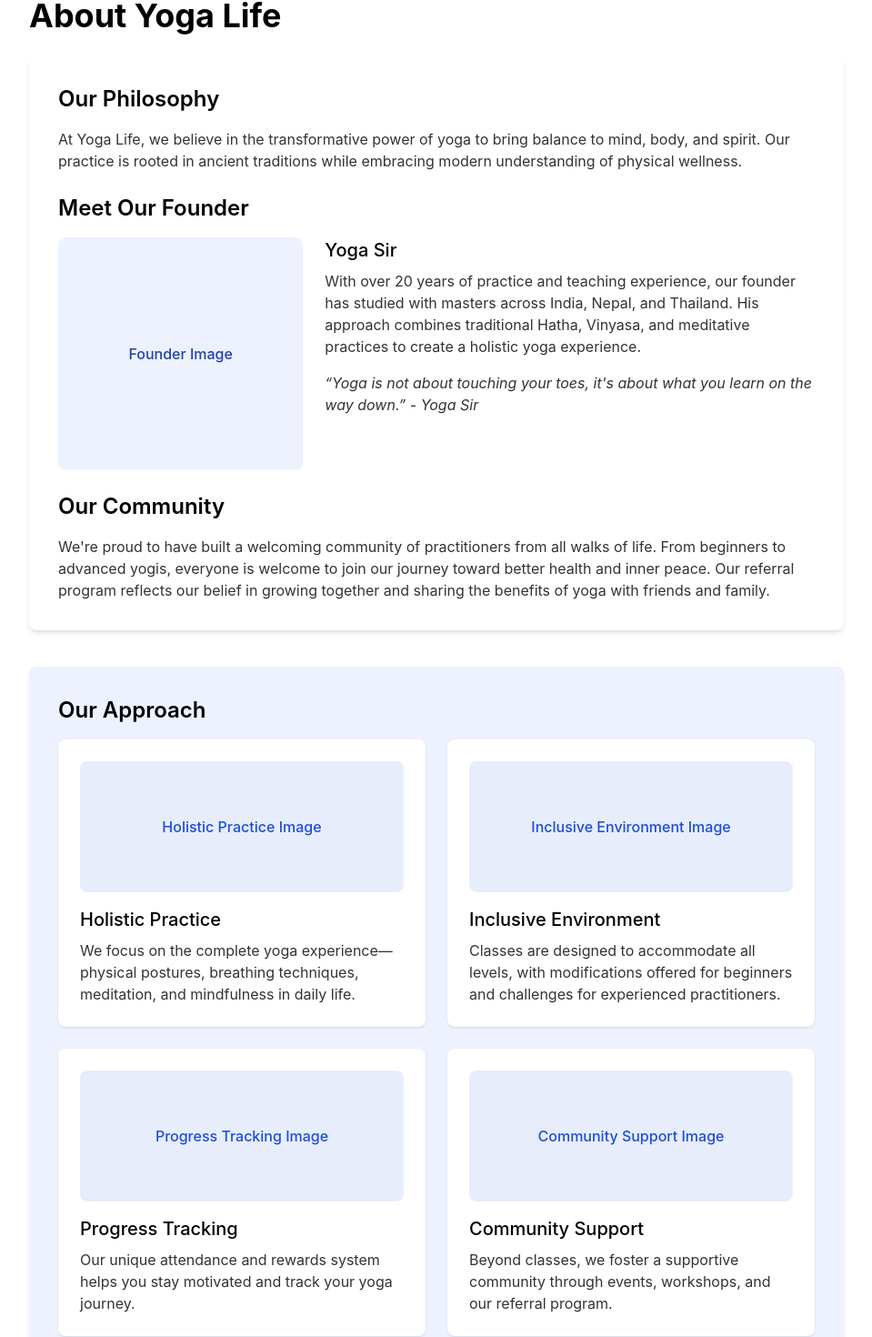
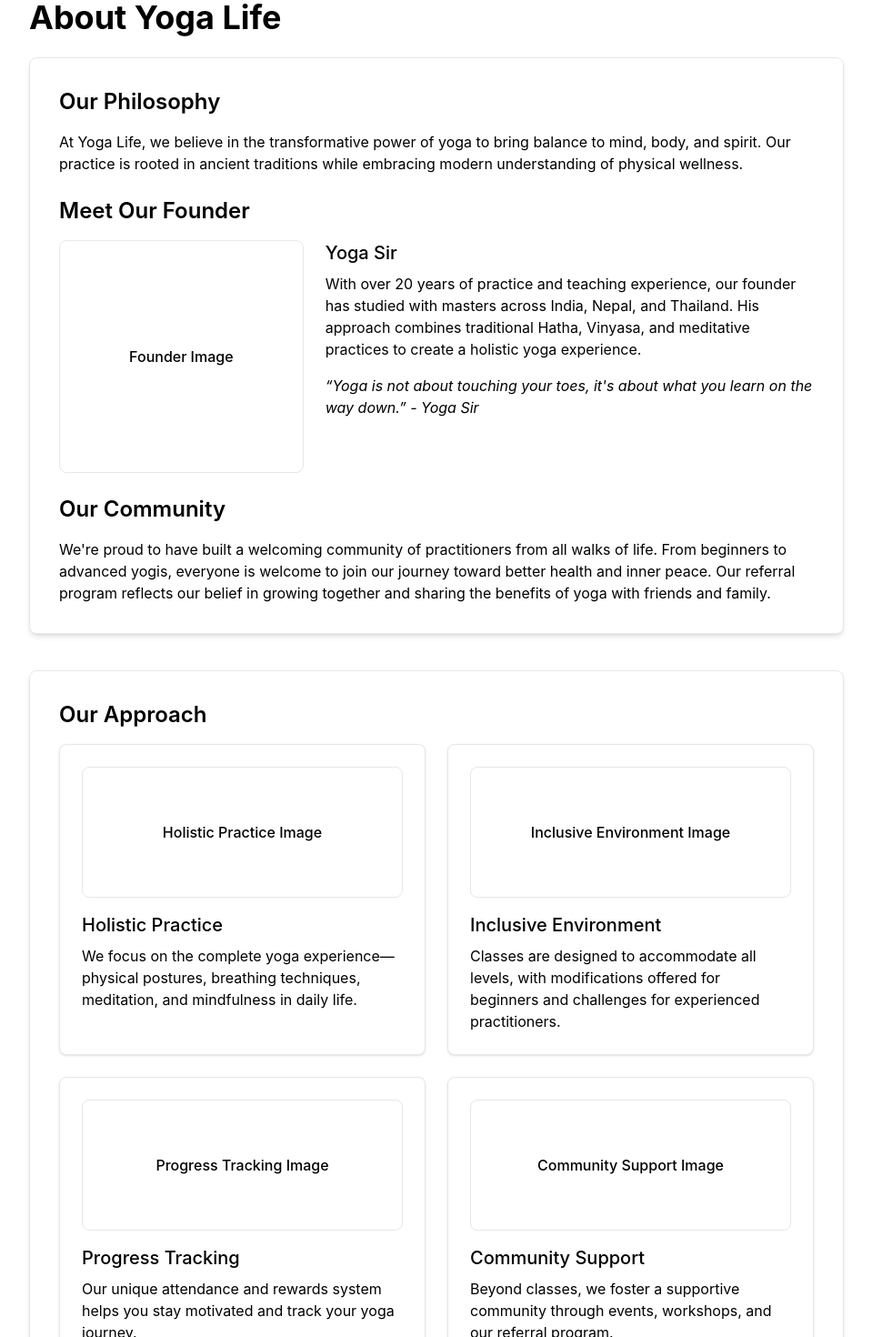
Before and after one commit to vanshsafe-site/yogalife, a Next.js app: page /about in a window 1280 px wide. Shown: the part 163-1633 px from the top of the page at 91% size, without its empty margins (160-1119 px from the left). Built offline with nearby package versions, Linux system fonts and the light colour scheme.

Commit message:
Update styling for home, about and pricing pages with black text on white background

```diff
--- a/src/app/about/page.tsx
+++ b/src/app/about/page.tsx
@@ -1,80 +1,80 @@
 export default function AboutPage() {
   return (
-    <main className="flex min-h-screen flex-col items-center p-6 md:p-24">
+    <main className="flex min-h-screen flex-col items-center p-6 md:p-24 bg-white">
       <div className="max-w-4xl w-full">
-        <h1 className="text-4xl font-bold mb-6 animate-fadeIn">About Yoga Life</h1>
+        <h1 className="text-4xl font-bold mb-6 animate-fadeIn text-black">About Yoga Life</h1>
 
-        <div className="bg-card rounded-lg shadow-md p-8 mb-10 animate-fadeIn animation-delay-150">
-          <h2 className="text-2xl font-semibold mb-4 text-card-foreground">Our Philosophy</h2>
-          <p className="text-muted-foreground mb-6">
+        <div className="bg-white rounded-lg shadow-md p-8 mb-10 animate-fadeIn animation-delay-150 border border-gray-200">
+          <h2 className="text-2xl font-semibold mb-4 text-black">Our Philosophy</h2>
+          <p className="text-black mb-6">
             At Yoga Life, we believe in the transformative power of yoga to bring balance to mind, body, and spirit.
             Our practice is rooted in ancient traditions while embracing modern understanding of physical wellness.
           </p>
 
-          <h2 className="text-2xl font-semibold mb-4 text-card-foreground">Meet Our Founder</h2>
+          <h2 className="text-2xl font-semibold mb-4 text-black">Meet Our Founder</h2>
           <div className="flex flex-col md:flex-row gap-6 mb-6">
-            <div className="md:w-1/3 rounded-lg h-64 bg-accent flex items-center justify-center overflow-hidden transition-transform duration-500 hover:scale-105 animate-slideInLeft animation-delay-300">
-              <span className="text-accent-foreground font-medium">Founder Image</span>
+            <div className="md:w-1/3 rounded-lg h-64 bg-white flex items-center justify-center overflow-hidden transition-transform duration-500 hover:scale-105 animate-slideInLeft animation-delay-300 border border-gray-200">
+              <span className="text-black font-medium">Founder Image</span>
             </div>
             <div className="md:w-2/3 animate-slideInRight animation-delay-300">
-              <h3 className="text-xl font-medium mb-2 text-card-foreground">Yoga Sir</h3>
-              <p className="text-muted-foreground mb-4">
+              <h3 className="text-xl font-medium mb-2 text-black">Yoga Sir</h3>
+              <p className="text-black mb-4">
                 With over 20 years of practice and teaching experience, our founder has studied with masters across
                 India, Nepal, and Thailand. His approach combines traditional Hatha, Vinyasa, and meditative practices
                 to create a holistic yoga experience.
               </p>
-              <p className="text-muted-foreground italic">
+              <p className="text-black italic">
                 &ldquo;Yoga is not about touching your toes, it&apos;s about what you learn on the way down.&rdquo; - Yoga Sir
               </p>
             </div>
           </div>
 
-          <h2 className="text-2xl font-semibold mb-4 text-card-foreground">Our Community</h2>
-          <p className="text-muted-foreground">
+          <h2 className="text-2xl font-semibold mb-4 text-black">Our Community</h2>
+          <p className="text-black">
             We&apos;re proud to have built a welcoming community of practitioners from all walks of life. From beginners
             to advanced yogis, everyone is welcome to join our journey toward better health and inner peace.
             Our referral program reflects our belief in growing together and sharing the benefits of yoga with friends and family.
           </p>
         </div>
 
-        <div className="bg-accent rounded-lg shadow-md p-8 animate-fadeIn animation-delay-450">
-          <h2 className="text-2xl font-semibold mb-4 text-accent-foreground">Our Approach</h2>
+        <div className="bg-white rounded-lg shadow-md p-8 animate-fadeIn animation-delay-450 border border-gray-200">
+          <h2 className="text-2xl font-semibold mb-4 text-black">Our Approach</h2>
           <div className="grid grid-cols-1 md:grid-cols-2 gap-6">
-            <div className="bg-card p-6 rounded-lg shadow-sm transition-all duration-300 hover:shadow-lg hover:-translate-y-1 animate-slideInUp animation-delay-600">
-              <div className="mb-4 h-36 w-full rounded-lg bg-primary/10 flex items-center justify-center group overflow-hidden">
-                <span className="text-primary font-medium transition-transform duration-500 group-hover:scale-110">Holistic Practice Image</span>
+            <div className="bg-white p-6 rounded-lg shadow-sm transition-all duration-300 hover:shadow-lg hover:-translate-y-1 animate-slideInUp animation-delay-600 border border-gray-200">
+              <div className="mb-4 h-36 w-full rounded-lg bg-white flex items-center justify-center group overflow-hidden border border-gray-200">
+                <span className="text-black font-medium transition-transform duration-500 group-hover:scale-110">Holistic Practice Image</span>
               </div>
-              <h3 className="text-xl font-medium mb-2 text-card-foreground">Holistic Practice</h3>
-              <p className="text-muted-foreground">
+              <h3 className="text-xl font-medium mb-2 text-black">Holistic Practice</h3>
+              <p className="text-black">
                 We focus on the complete yoga experience—physical postures, breathing techniques, meditation,
                 and mindfulness in daily life.
               </p>
             </div>
-            <div className="bg-card p-6 rounded-lg shadow-sm transition-all duration-300 hover:shadow-lg hover:-translate-y-1 animate-slideInUp animation-delay-750">
-              <div className="mb-4 h-36 w-full rounded-lg bg-primary/10 flex items-center justify-center group overflow-hidden">
-                <span className="text-primary font-medium transition-transform duration-500 group-hover:scale-110">Inclusive Environment Image</span>
+            <div className="bg-white p-6 rounded-lg shadow-sm transition-all duration-300 hover:shadow-lg hover:-translate-y-1 animate-slideInUp animation-delay-750 border border-gray-200">
+              <div className="mb-4 h-36 w-full rounded-lg bg-white flex items-center justify-center group overflow-hidden border border-gray-200">
+                <span className="text-black font-medium transition-transform duration-500 group-hover:scale-110">Inclusive Environment Image</span>
               </div>
-              <h3 className="text-xl font-medium mb-2 text-card-foreground">Inclusive Environment</h3>
-              <p className="text-muted-foreground">
+              <h3 className="text-xl font-medium mb-2 text-black">Inclusive Environment</h3>
+              <p className="text-black">
                 Classes are designed to accommodate all levels, with modifications offered for beginners and
                 challenges for experienced practitioners.
               </p>
             </div>
-            <div className="bg-card p-6 rounded-lg shadow-sm transition-all duration-300 hover:shadow-lg hover:-translate-y-1 animate-slideInUp animation-delay-900">
-              <div className="mb-4 h-36 w-full rounded-lg bg-primary/10 flex items-center justify-center group overflow-hidden">
-                <span className="text-primary font-medium transition-transform duration-500 group-hover:scale-110">Progress Tracking Image</span>
+            <div className="bg-white p-6 rounded-lg shadow-sm transition-all duration-300 hover:shadow-lg hover:-translate-y-1 animate-slideInUp animation-delay-900 border border-gray-200">
+              <div className="mb-4 h-36 w-full rounded-lg bg-white flex items-center justify-center group overflow-hidden border border-gray-200">
+                <span className="text-black font-medium transition-transform duration-500 group-hover:scale-110">Progress Tracking Image</span>
               </div>
-              <h3 className="text-xl font-medium mb-2 text-card-foreground">Progress Tracking</h3>
-              <p className="text-muted-foreground">
+              <h3 className="text-xl font-medium mb-2 text-black">Progress Tracking</h3>
+              <p className="text-black">
                 Our unique attendance and rewards system helps you stay motivated and track your yoga journey.
               </p>
             </div>
-            <div className="bg-card p-6 rounded-lg shadow-sm transition-all duration-300 hover:shadow-lg hover:-translate-y-1 animate-slideInUp animation-delay-900">
-              <div className="mb-4 h-36 w-full rounded-lg bg-primary/10 flex items-center justify-center group overflow-hidden">
-                <span className="text-primary font-medium transition-transform duration-500 group-hover:scale-110">Community Support Image</span>
+            <div className="bg-white p-6 rounded-lg shadow-sm transition-all duration-300 hover:shadow-lg hover:-translate-y-1 animate-slideInUp animation-delay-900 border border-gray-200">
+              <div className="mb-4 h-36 w-full rounded-lg bg-white flex items-center justify-center group overflow-hidden border border-gray-200">
+                <span className="text-black font-medium transition-transform duration-500 group-hover:scale-110">Community Support Image</span>
               </div>
-              <h3 className="text-xl font-medium mb-2 text-card-foreground">Community Support</h3>
-              <p className="text-muted-foreground">
+              <h3 className="text-xl font-medium mb-2 text-black">Community Support</h3>
+              <p className="text-black">
                 Beyond classes, we foster a supportive community through events, workshops, and our referral program.
               </p>
             </div>
--- a/src/app/globals.css
+++ b/src/app/globals.css
@@ -4,11 +4,11 @@
 :root {
   --background: #ffffff;
   --foreground: #000000;
-  --muted-foreground: #333333;
+  --muted-foreground: #000000;
   --primary: #1d4ed8;
   --primary-foreground: #ffffff;
-  --accent: #eef2ff;
-  --accent-foreground: #1e40af;
+  --accent: #ffffff;
+  --accent-foreground: #000000;
   --card: #ffffff;
   --card-foreground: #000000;
   --font-family: 'Inter', sans-serif;
@@ -28,17 +28,18 @@
   --font-mono: var(--font-geist-mono);
 }
 
+/* Remove dark mode styles to ensure consistent black text on white background */
 @media (prefers-color-scheme: dark) {
   :root {
-    --background: #0a0a0a;
-    --foreground: #ededed;
-    --muted-foreground: #a3a3a3;
-    --primary: #3b82f6;
+    --background: #ffffff;
+    --foreground: #000000;
+    --muted-foreground: #000000;
+    --primary: #1d4ed8;
     --primary-foreground: #ffffff;
-    --accent: #1e293b;
-    --accent-foreground: #93c5fd;
-    --card: #1a1a1a;
-    --card-foreground: #e5e5e5;
+    --accent: #ffffff;
+    --accent-foreground: #000000;
+    --card: #ffffff;
+    --card-foreground: #000000;
   }
 }
 
@@ -46,6 +47,53 @@ body {
   background: var(--background);
   color: var(--foreground);
   font-family: var(--font-family), Arial, Helvetica, sans-serif;
+}
+
+/* Specific rules for home, about, and pricing pages */
+main {
+  background-color: #ffffff;
+  color: #000000;
+}
+
+main h1, main h2, main h3, main h4, main h5, main h6 {
+  color: #000000;
+}
+
+main p, main span, main div {
+  color: #000000;
+}
+
+/* Override any text colors in these pages */
+.text-muted-foreground {
+  color: #000000 !important;
+}
+
+.text-accent-foreground {
+  color: #000000 !important;
+}
+
+.text-card-foreground {
+  color: #000000 !important;
+}
+
+/* Ensure backgrounds are white */
+.bg-card, .bg-accent {
+  background-color: #ffffff !important;
+  border: 1px solid #e5e5e5;
+}
+
+/* Only keep non-black text for specific components */
+.bg-primary {
+  background-color: #1d4ed8 !important;
+}
+
+.text-primary-foreground {
+  color: #ffffff !important;
+}
+
+/* Ensure primary buttons remain visible with white text */
+button.bg-primary, a.bg-primary {
+  color: #ffffff !important;
 }
 
 /* Ensure all text on white/light backgrounds is black */
```
Also changed, not shown: src/app/page.tsx (+22 -22 lines).
